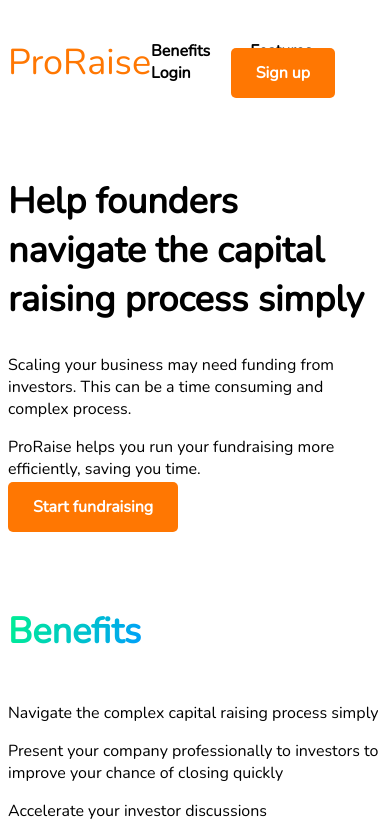
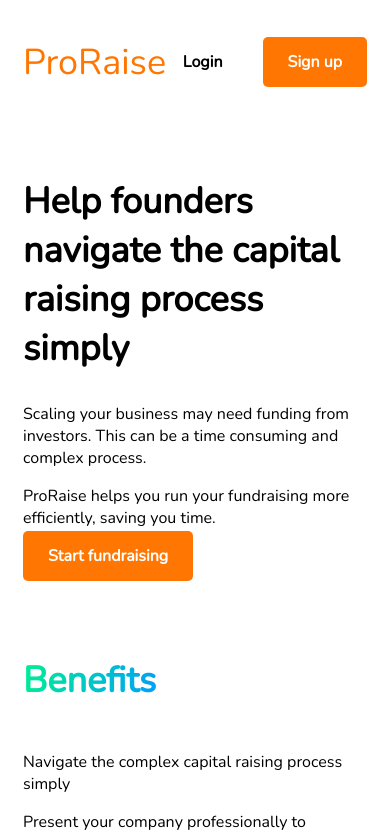
Before and after one commit to elmaester/proraise, a Next.js app: page / in a window 390 px wide. Shown: the top 835 px of the page. Built offline with nearby package versions, Linux system fonts and the light colour scheme.

Commit message:
feat: added breakpoints, tuned whitespace on sides

```diff
--- a/pages/index.js
+++ b/pages/index.js
@@ -1,10 +1,36 @@
 import Head from 'next/head';
 import styled, { createGlobalStyle } from 'styled-components';
+
+const forPhoneOnly = '@media (max-width: 599px)';
+const forTabletPortraitUp = '@media (min-width: 600px)';
+const forTabletLandscapeUp = '@media (min-width: 900px)';
+const forDesktopUp = '@media (min-width: 1200px)';
+const forBigDesktopUp = '@media (min-width: 1800px)';
+
+const whiteSpaceSidesMixin = `
+  padding-left: 15px;
+  padding-right: 15px;
+  ${forTabletPortraitUp} {
+    padding-left: 30px;
+    padding-right: 30px;
+  }
+  ${forTabletLandscapeUp} {
+    padding-left: 75px;
+    padding-right: 75px;
+  }
+  ${forDesktopUp} {
+    padding-left: 140px;
+    padding-right: 140px;
+  }
+  ${forBigDesktopUp} {
+    padding-left: 460px;
+    padding-right: 460px;
+  }`;
 
 const GlobalStyle = createGlobalStyle`
   html {
     font-family: Nunito;
-}
+  }
 `;
 
 const Header = styled.h2`
@@ -44,6 +70,7 @@
 `;
 
 const NavBar = styled.nav`
+  ${whiteSpaceSidesMixin}
   display: flex;
   flex-direction: row;
   justify-content: space-between;
@@ -61,15 +88,25 @@
   &:hover {
     color: #1f7be8;
   }
+  &.hidden-on-mobile {
+    display: none;
+    ${forTabletLandscapeUp} {
+      display: inline-block;
+    }
+  }
 `;
 
+const MainContainer = styled.div``;
+
 const SectionContainer = styled.section`
-  padding: 30px 0;
+  ${whiteSpaceSidesMixin}
+  padding-top: 30px;
+  padding-bottom: 30px;
 `;
 
 export default function Home() {
   return (
-    <div>
+    <MainContainer>
       <GlobalStyle />
       <Head>
         <title>ProRaise</title>
@@ -85,8 +122,8 @@
           ProRaise
         </Header>
         <div>
-          <NavItem>Benefits</NavItem>
-          <NavItem>Features</NavItem>
+          <NavItem className='hidden-on-mobile'>Benefits</NavItem>
+          <NavItem className='hidden-on-mobile'>Features</NavItem>
           <NavItem>Login</NavItem>
           <Button>Sign up</Button>
         </div>
@@ -168,6 +205,6 @@
       </main>
 
       <footer></footer>
-    </div>
+    </MainContainer>
   );
 }
```
